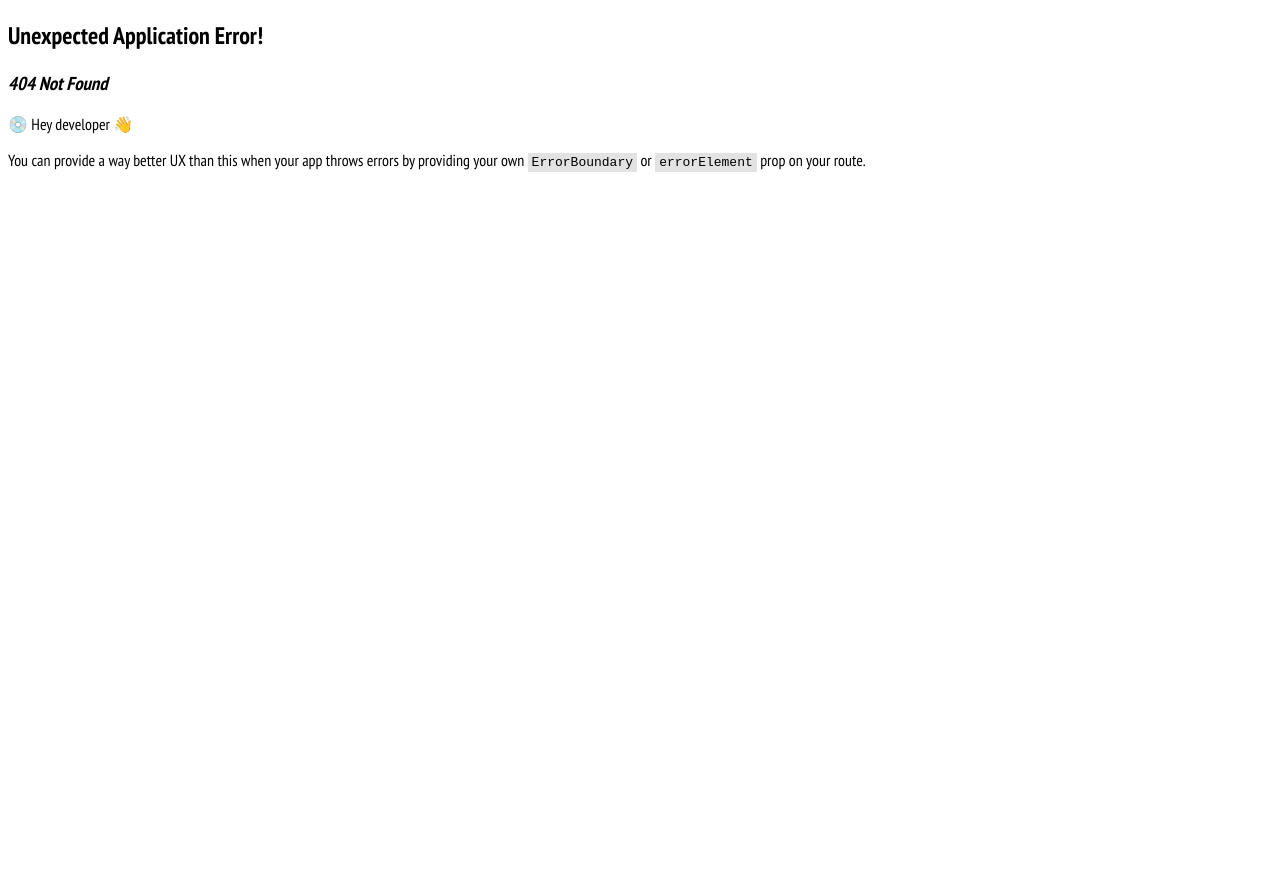
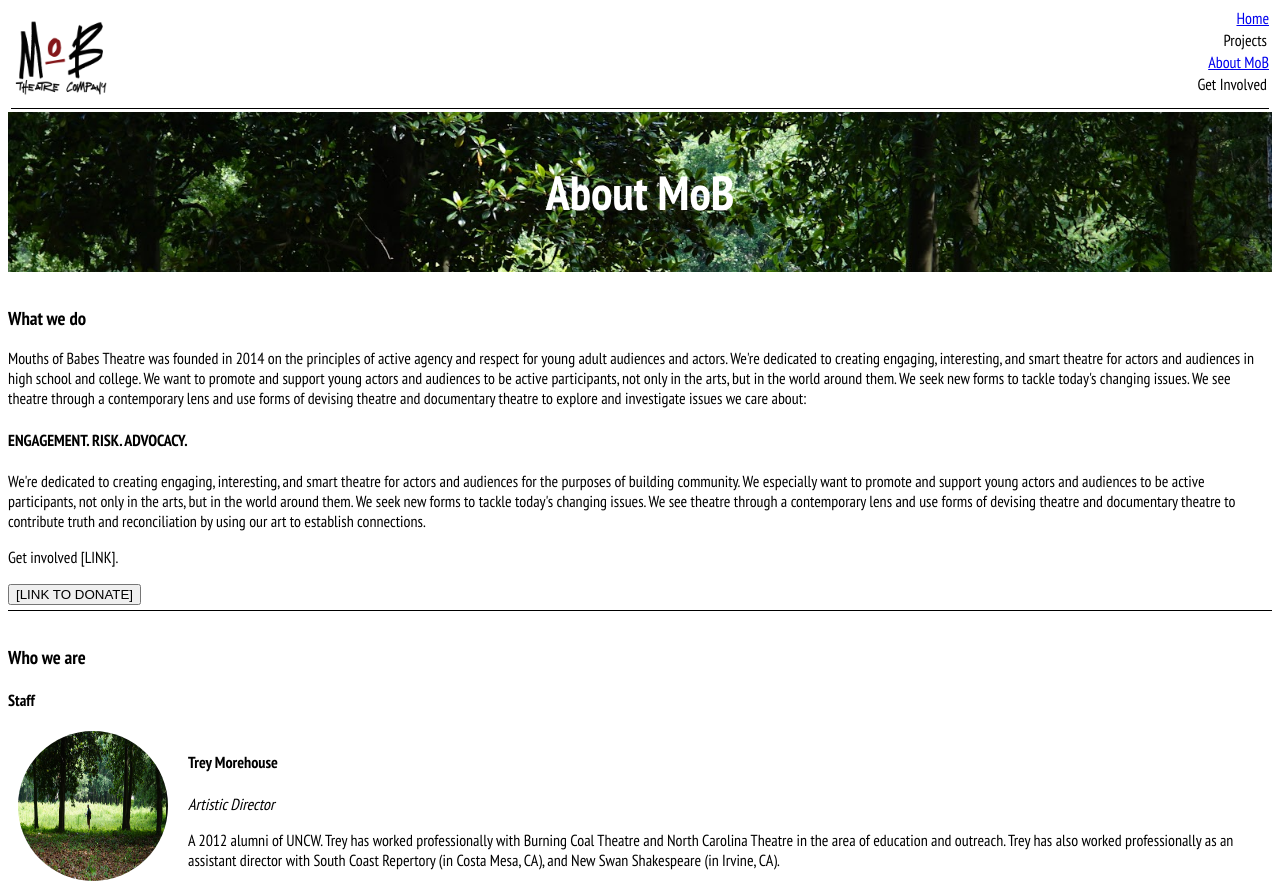
Before and after one commit to mackwick/MoB_Website_FE, a React (Vite) app: page /about in a window 1280 px wide. Before the commit this address had no page. Shown: the top 894 px of the page. Before the commit the page ends 800 px from the top, so only its background shows below. Built offline with nearby package versions, Linux system fonts and the light colour scheme; a web font is replaced by a local one.

Commit message:
started about page, pulled in bios, extremely basic formatting

```diff
--- a/src/components/Header.jsx
+++ b/src/components/Header.jsx
@@ -1,4 +1,5 @@
 import logo from "./../../public/images/logo.png";
+import { Link } from "react-router-dom";
 
 function Header() {
   return (
@@ -7,9 +8,9 @@ function Header() {
         <img src={logo} alt="Mouths of Babes logo" className="logo" />
       </div>
       <nav className="header-menu">
-        <p>Home</p>
+        <Link to="/">Home</Link>
         <p>Projects</p>
-        <p>About MoB</p>
+        <Link to="/about">About MoB</Link>
         <p>Get Involved</p>
       </nav>
     </div>
--- /dev/null
+++ b/src/components/Press.jsx
@@ -0,0 +1,5 @@
+function Press() {
+  return <div>This is Press</div>;
+}
+
+export default Press;
--- /dev/null
+++ b/src/components/Team.jsx
@@ -0,0 +1,18 @@
+function Team({ image, name, bio, title }) {
+  return (
+    <div className="team-bio">
+      <div className="bio-subdiv">
+        <img src={image} className="team-bio-pic" />
+      </div>
+      <div className="bio-subdiv">
+        <h4>{name}</h4>
+        <p>
+          <i>{title}</i>
+        </p>
+        <p>{bio}</p>
+      </div>
+    </div>
+  );
+}
+
+export default Team;
--- a/src/index.css
+++ b/src/index.css
@@ -76,7 +76,10 @@ body {
 
 .landing-about,
 .landing-teaser,
-.latest-news {
+.latest-news,
+.mission-div,
+.about-team,
+.about-press {
   padding: 5px 0;
   border-bottom: solid black 1px;
   margin-top: 10px;
@@ -138,3 +141,34 @@ body {
   width: 110px;
   border-radius: 10px;
 }
+
+/*-----------------  ABOUT  -----------------*/
+
+.about-header {
+  background-image: url("/images/placeholder.jpeg");
+  background-size: cover;
+  height: 20dvh;
+  color: white;
+  font-size: 32px;
+  text-align: center;
+  display: flex;
+  flex-direction: column;
+  justify-content: center;
+}
+
+.team-bio {
+  display: flex;
+  flex-direction: row;
+  justify-content: space-between;
+  align-items: center;
+}
+
+.bio-subdiv {
+  padding: 0 10px;
+}
+
+.team-bio-pic {
+  height: 150px;
+  width: 150px;
+  border-radius: 50%;
+}
--- /dev/null
+++ b/src/pages/About.jsx
@@ -0,0 +1,129 @@
+import Team from "../components/Team";
+import image from "/images/placeholder.jpeg";
+
+function About() {
+  return (
+    <div className="about-container">
+      <div className="about-header">
+        <h2>About MoB</h2>
+      </div>
+      <div className="mission-div">
+        <h3>What we do</h3>
+        <p>
+          Mouths of Babes Theatre was founded in 2014 on the principles of
+          active agency and respect for young adult audiences and actors. We're
+          dedicated to creating engaging, interesting, and smart theatre for
+          actors and audiences in high school and college. We want to promote
+          and support young actors and audiences to be active participants, not
+          only in the arts, but in the world around them. We seek new forms to
+          tackle today's changing issues. We see theatre through a contemporary
+          lens and use forms of devising theatre and documentary theatre to
+          explore and investigate issues we care about:
+          <h4>ENGAGEMENT. RISK. ADVOCACY.</h4>
+        </p>
+        <p>
+          We're dedicated to creating engaging, interesting, and smart theatre
+          for actors and audiences for the purposes of building community. We
+          especially want to promote and support young actors and audiences to
+          be active participants, not only in the arts, but in the world around
+          them. We seek new forms to tackle today's changing issues. We see
+          theatre through a contemporary lens and use forms of devising theatre
+          and documentary theatre to contribute truth and reconciliation by
+          using our art to establish connections.
+        </p>
+        <p>Get involved [LINK].</p>
+        <button>[LINK TO DONATE]</button>
+      </div>
+      <div className="about-team">
+        <h3>Who we are</h3>
+        <h4>Staff</h4>
+        <Team
+          image={image}
+          name={"Trey Morehouse"}
+          title={"Artistic Director"}
+          bio={
+            "A 2012 alumni of UNCW. Trey has worked professionally with Burning Coal Theatre and North Carolina Theatre in the area of education and outreach. Trey has also worked professionally as an assistant director with South Coast Repertory (in Costa Mesa, CA), and New Swan Shakespeare (in Irvine, CA)."
+          }
+        />
+        <Team
+          image={image}
+          name={"Chloe Mason"}
+          title={"Artistic Associate"}
+          bio={
+            "Chloe Mason attended Appalachian State University where she earned her BA in theatre performance, and minored in film. There, Chloe lead a social justice themed theatre ensemble known as Women+ Inclusive Theatre Troupe, and became a twice published poet. In addition to acting, Chloe has lead intimacy coordination and movement specific work in past MoB productions. She’s a hands on visual artist who has designed past programs and posters for MoB through her chosen medium, collage. She’s a full time educator, and part time story teller here in Wilmington NC. "
+          }
+        />
+        <Team
+          image={image}
+          name={"Amber Moore"}
+          title={"Artistic Associate"}
+          bio={
+            "Amber Briana Moore is an actor and racial equity advocate. She has been featured in various productions in the Southeast from live theatre, films and network television. She received her B.A. in Theatre and African American Studies at the University of North Carolina at Greensboro, where she also discovered her interest in art centering on African American life and culture. She has been involved with MoB since 2018 and regularly advises with research on local African American history. "
+          }
+        />
+        <Team
+          image={image}
+          name={"Georgia Cole"}
+          title={"Artistic Associate"}
+          bio={
+            "Growing up in Wilmington, NC, Georgia was very much involved with the local theatre community, participating in companies including Thalian Association, TACT, Journey, and for 6 years straight with Cape Fear Shakespeare. Georgia decided to spend their undergrad years abroad, traveling and learning about prominent social justice issues. They are a passionate believer in community-based activism, which has brought them to their work with MoB."
+          }
+        />
+        <Team
+          image={image}
+          name={"Sarah Osoman"}
+          title={"Literary Associate"}
+          bio={"Coming soon."}
+        />
+        <h4>Board</h4>
+        <Team
+          image={image}
+          name={"La-taun Danns"}
+          title={"Board President"}
+          bio={"Coming soon."}
+        />
+        <Team
+          image={image}
+          name={"Conswalia Green"}
+          title={"Board Member"}
+          bio={
+            "Conswalia began her theater career in Durham, NC, where she managed performances at the Historic Carolina Theatre. Conswalia ultimately landed at the Joseph Papp Public Theater/ New York Shakespeare Festival as the head theater manager. Since returning to the Wilmington area Conswalia has contributed to A Storytelling Project to Raise Awareness: Facing Community (a collaboration with UNCW) and Gila Green Writes."
+          }
+        />
+        <Team
+          image={image}
+          name={"Rev. John McLaughlin"}
+          title={"Board Member"}
+          bio={
+            "John is the Pastor of St. Jude's Metropolitan Community Church in Wilmington, NC, the first house of faith formed with its primary outreach to the LGBTQ community. He is a lifelong advocate of issues of justice in the areas of sexism, gender-ism, racism, class-ism, and all the -isms with which we divide ourselves."
+          }
+        />
+        <Team
+          image={image}
+          name={"Nathan Ragain"}
+          title={"Board Member"}
+          bio={
+            "Nathan is a Bruce Scholar Visiting Lecturer with UNCW’s Honors Department. Nathan is passionate about social equity issues."
+          }
+        />
+        <Team
+          image={image}
+          name={"Amanda Wolf"}
+          title={"Board Member"}
+          bio={"Coming Soon"}
+        />
+      </div>
+      <div className="about-press">
+        <h3>Press</h3>
+        <p>press components galore</p>
+      </div>
+
+      <div className="about-sponsors">
+        <h3>Sponsors</h3>
+        <p>sponsors images galore</p>
+      </div>
+    </div>
+  );
+}
+
+export default About;
--- a/src/pages/Landing.jsx
+++ b/src/pages/Landing.jsx
@@ -9,8 +9,8 @@ function Landing() {
           Mouths of Babes Theatre is dedicated to creating engaging,
           interesting, and smart theatre for actors and audiences in high school
           and college. We use forms of devising theatre to explore and
-          investigate issues we care about: engagement, risk, and advocacy.
-          Learn more about our mission. [LINK TO ABOUT]
+          investigate issues we care about: engagement, risk, advocacy. Learn
+          more about our mission. [LINK TO ABOUT]
           <button>[LINK TO DONATE]</button>
         </div>
         <div className="landing-bio-image">
--- a/src/router.jsx
+++ b/src/router.jsx
@@ -5,12 +5,14 @@ import {
 } from "react-router-dom";
 import App from "./App";
 import Landing from "./pages/Landing";
+import About from "./pages/About";
 
 //ROUTER
 const router = createBrowserRouter(
   createRoutesFromElements(
     <Route path="/" element={<App />}>
       <Route path="" element={<Landing />} />
+      <Route path="/about" element={<About />} />
     </Route>
   )
 );
```
